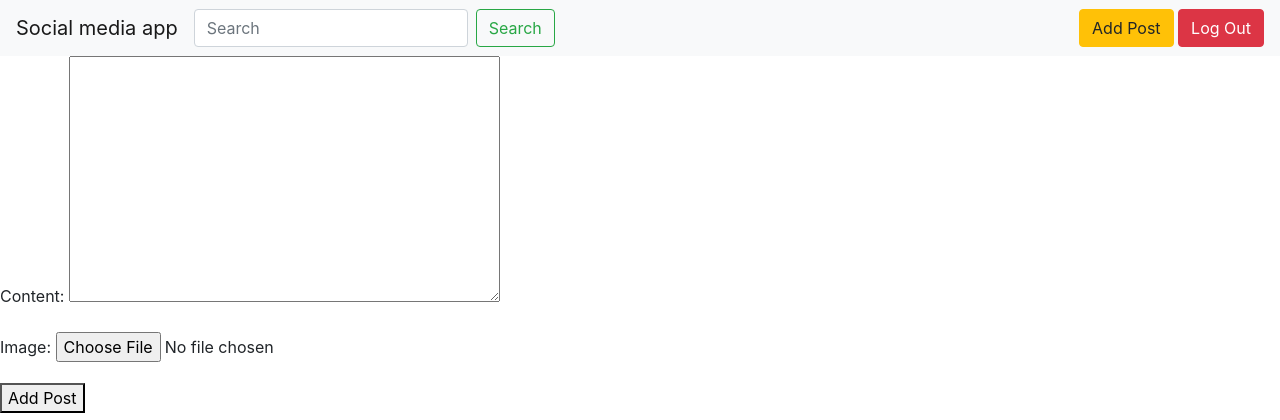
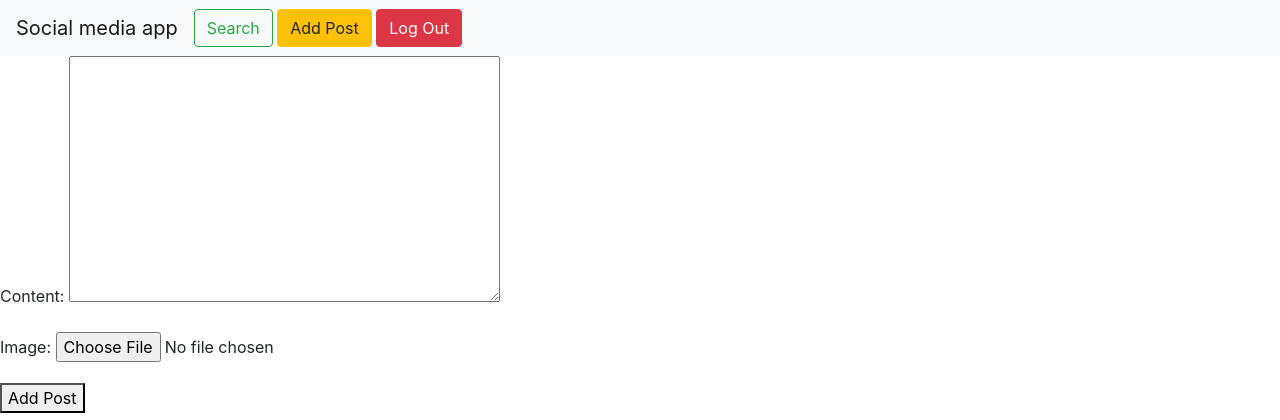
Before and after one commit to marcelkaminski/Social-media-app, a Django app: page /add in a window 1280 px wide. Shown: the top 420 px of the page. Run offline with Django 3.2, Linux system fonts and the light colour scheme; the visitor is signed in with stand-in values (Sample User, id 1); some libraries are stand-ins or nearby versions.

Commit message:
Update layout.html

```diff
--- a/APP/templates/APP/layout.html
+++ b/APP/templates/APP/layout.html
@@ -24,14 +24,11 @@
             aria-controls="navbarTogglerDemo03" aria-expanded="false" aria-label="Toggle navigation">
         <span class="navbar-toggler-icon"></span>
     </button>
-    <a class="navbar-brand" href="/">Social media app</a>
+    <a class="navbar-brand" href="{% url 'index' %}">Social media app</a>
 
     <div class="collapse navbar-collapse" id="navbarTogglerDemo03">
-        <form class="form-inline my-2 my-lg-0 mr-auto">
-            <input class="form-control mr-sm-2" type="search" placeholder="Search" aria-label="Search">
-            <button class="btn btn-outline-success my-2 my-sm-0" type="submit">Search</button>
-        </form>
         <div>
+            <a class="btn btn-outline-success my-2 my-sm-0" href="{% url 'search' %}">Search</a>
             {% if user.is_authenticated %}
             <a class="btn btn-warning" href="{% url 'add' %}">Add Post</a>
             <a class="btn btn-danger" href="{% url 'logout' %}">Log Out</a>
```
